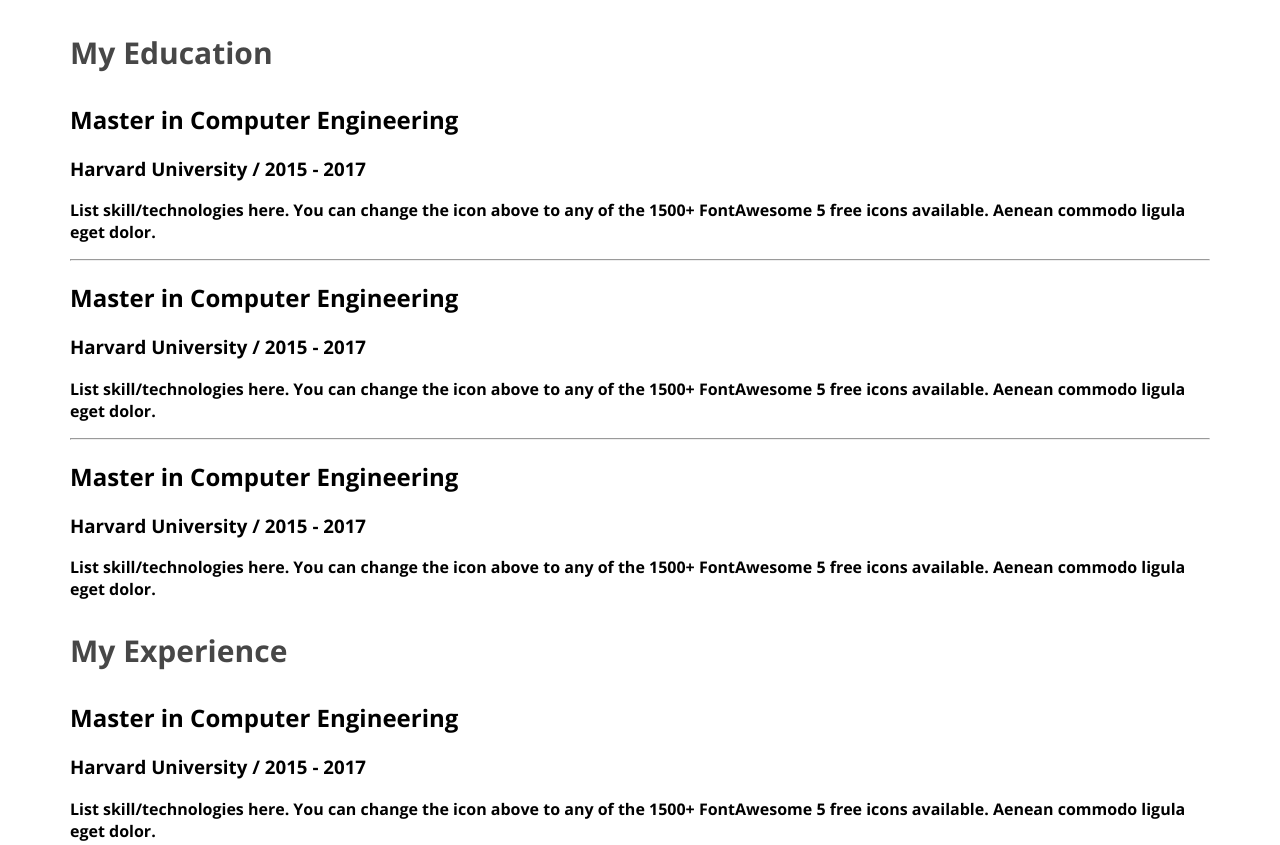
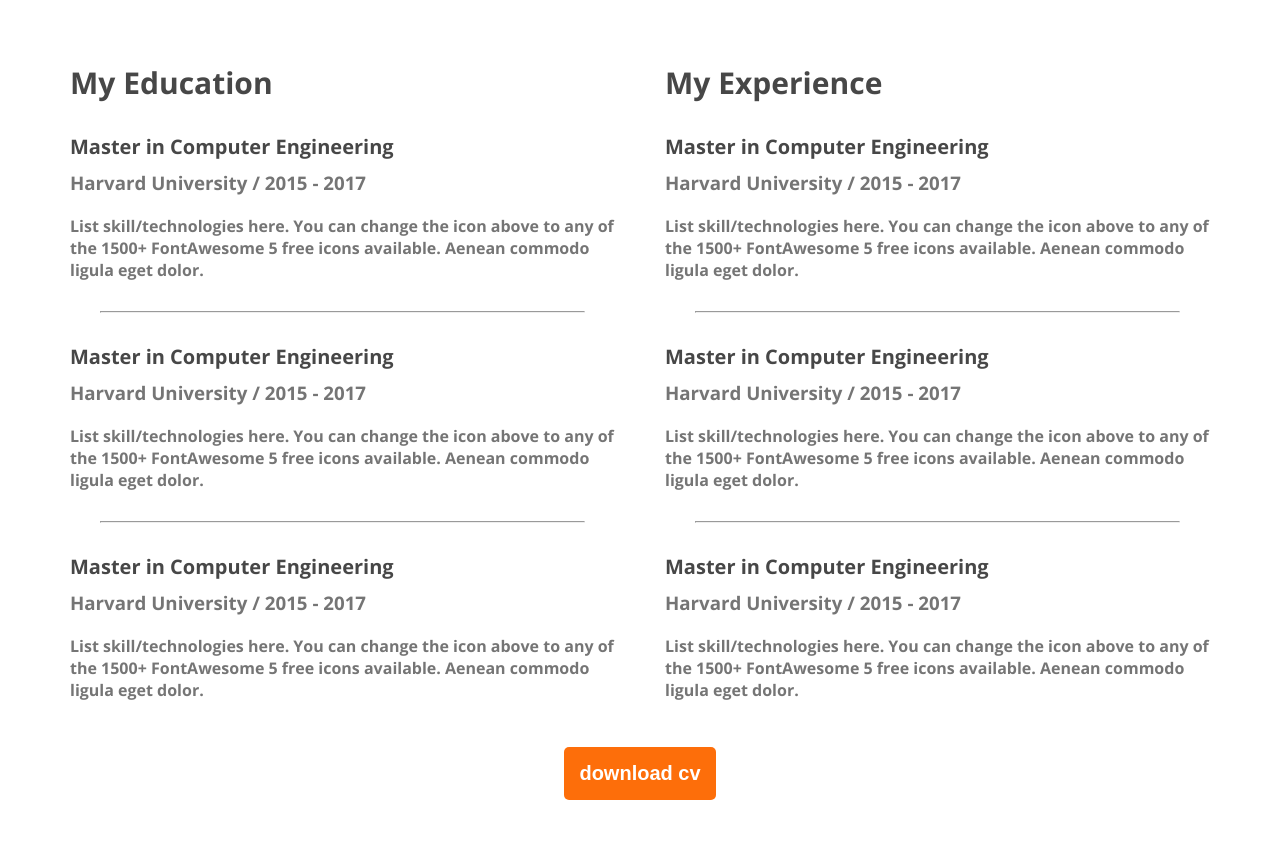
Before and after one commit to hello-Shoiab/web-devolaper, a plain HTML site: page index.html in a window 1280 px wide. Shown: the part 2801-3646 px from the top of the page. After the commit the page ends 3609 px from the top, so only its background shows below. Drawn offline with nearby package versions, Linux system fonts and the light colour scheme; files whose address does not match are found by name.

Commit message:
created main section done

```diff
--- a/index.html
+++ b/index.html
@@ -149,6 +149,10 @@
                     </div>
                 </div>
             </div>
+            <div class="download-cv" >
+                <button class="btn-primary">download cv</button>
+
+            </div>
         </section>
     </main>
     <footer></footer>
--- a/styel/protfolio.css
+++ b/styel/protfolio.css
@@ -156,3 +156,33 @@ main section {
     font-size: 30px;
     font-weight: 700;
 }
+
+.Resume-container{
+    display: flex;
+    gap: 50px;
+}
+
+.resume-item-title{
+    color: #474747;
+    font-size: 20px;
+    font-weight: 700;
+    margin-bottom: 10px;
+
+}
+.resume-item-institute{
+    margin-bottom: 20px;
+    margin-top: 0px;
+}
+
+.resume-item-institute,.resume-item-description{
+    color: #757575;
+}
+
+.Resume-container hr{
+   margin: 30px;
+}
+
+.download-cv{
+    text-align: center;
+    margin-top: 30px;
+}
```
